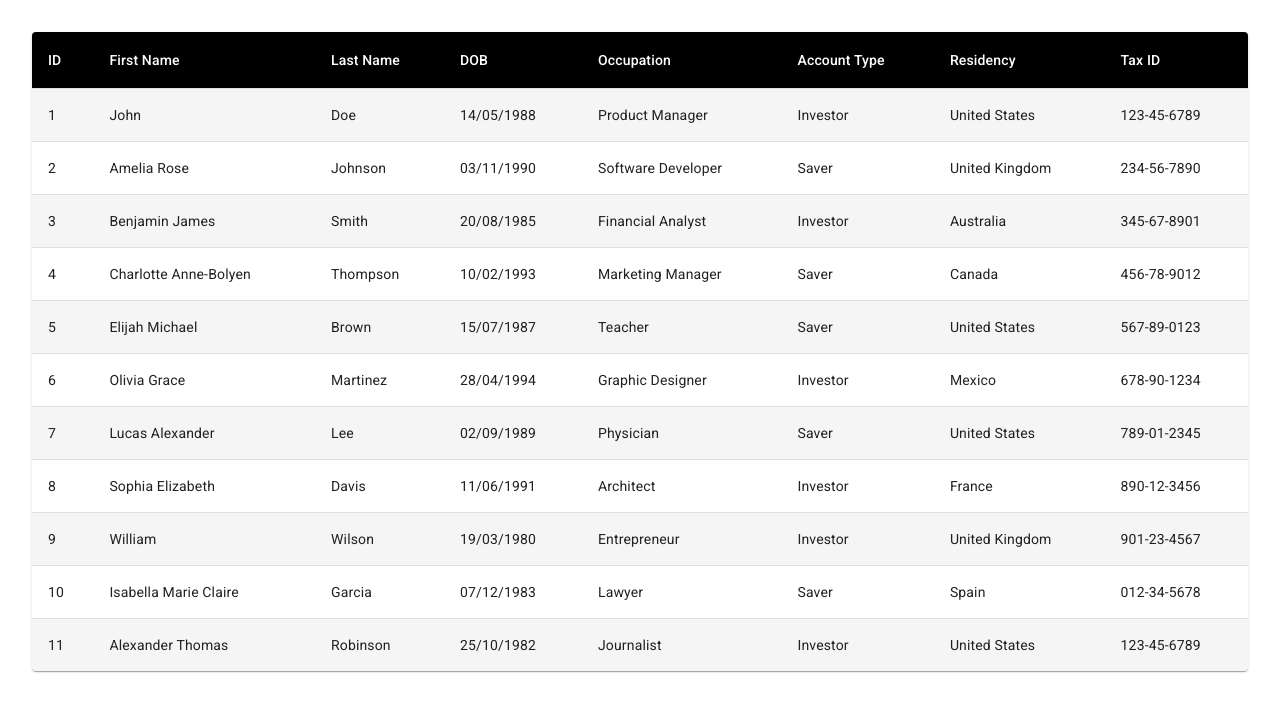
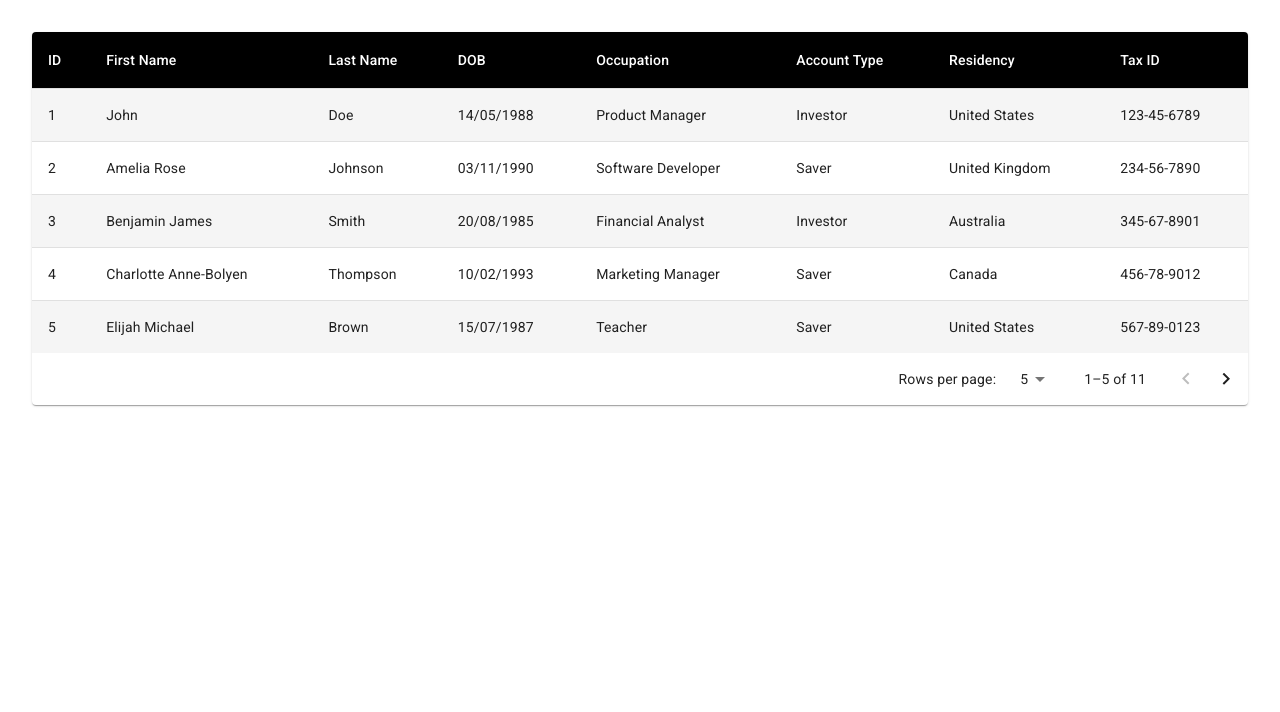
Before and after one commit to rebpacquiao/LandConnex, a React (Vite) app: page / in a window 1280 px wide. Shown: the top 712 px of the page. Built offline with nearby package versions, Linux system fonts and the light colour scheme.

Commit message:
chore: Add pagination to ListData component for better user experience

```diff
--- a/src/components/ListData.tsx
+++ b/src/components/ListData.tsx
@@ -4,6 +4,7 @@ import TableCell, { tableCellClasses } from "@mui/material/TableCell";
 import TableContainer from "@mui/material/TableContainer";
 import TableHead from "@mui/material/TableHead";
 import TableRow from "@mui/material/TableRow";
+import TablePagination from "@mui/material/TablePagination";
 import Paper from "@mui/material/Paper";
 import { useState, useEffect } from "react";
 import userData from "../data/userData.jsx";
@@ -12,6 +13,8 @@ import { styled } from "@mui/material/styles";
 
 function ListData() {
   const [users, setUsers] = useState<User[]>([]);
+  const [page, setPage] = useState(0);
+  const [rowsPerPage, setRowsPerPage] = useState(5);
 
   useEffect(() => {
     setUsers(userData);
@@ -48,6 +51,19 @@ function ListData() {
     },
   }));
 
+  const handleChangePage = (event: unknown, newPage: number) => {
+    setPage(newPage);
+
+    return event;
+  };
+
+  const handleChangeRowsPerPage = (
+    event: React.ChangeEvent<HTMLInputElement>
+  ) => {
+    setRowsPerPage(parseInt(event.target.value, 10));
+    setPage(0);
+  };
+
   return (
     <TableContainer component={Paper}>
       <Table>
@@ -59,7 +75,9 @@ function ListData() {
           </TableRow>
         </TableHead>
         <TableBody>
-          {users.map((user: User) => (
+          {users
+            .slice(page * rowsPerPage, page * rowsPerPage + rowsPerPage)
+            .map((user: User) => (
               <StyledTableRow key={user.id}>
                 <StyledTableCell>{user.id}</StyledTableCell>
                 <StyledTableCell>{user.firstName}</StyledTableCell>
@@ -73,6 +91,15 @@ function ListData() {
             ))}
         </TableBody>
       </Table>
+      <TablePagination
+        rowsPerPageOptions={[5, 10, 25]}
+        component="div"
+        count={users.length}
+        rowsPerPage={rowsPerPage}
+        page={page}
+        onPageChange={handleChangePage}
+        onRowsPerPageChange={handleChangeRowsPerPage}
+      />
     </TableContainer>
   );
 }
```
Lines whose indentation alone changed are shown as unchanged.
